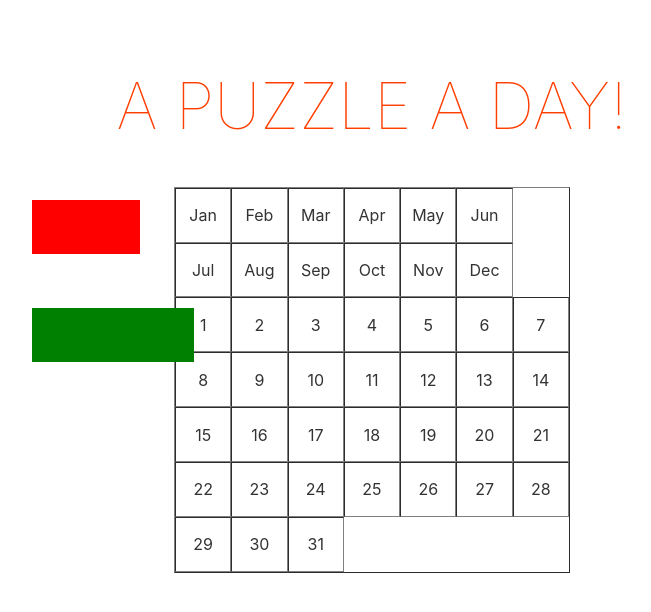
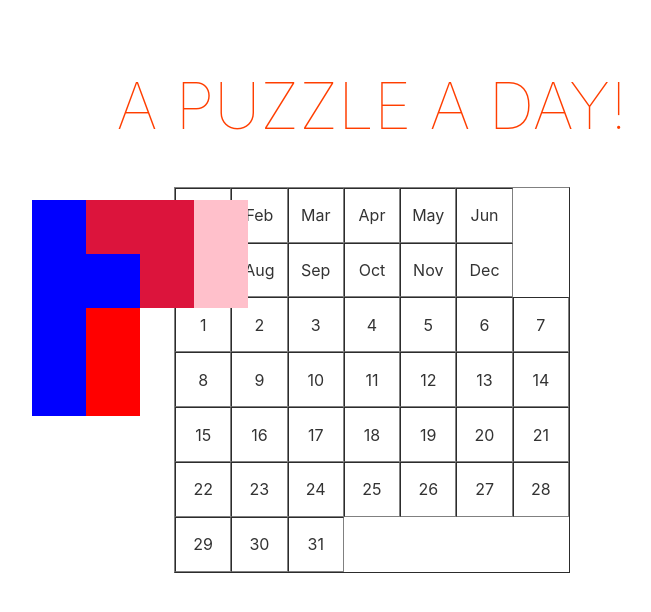
Before and after one commit to WangDaShi/puzzle, a Svelte app: page / in a window 1280 px wide. Shown: the top 612 px of the page, without its empty margins (268-919 px from the left). Built offline with nearby package versions, Linux system fonts and the light colour scheme.

Commit message:
添加所有模块

```diff
--- a/src/App.svelte
+++ b/src/App.svelte
@@ -1,26 +1,10 @@
 <script>
 
-	import PuzzlePiece from "./PuzzlePiece.svelte";
+	import PuzzlePieces from "./PuzzlePieces.svelte";
 
 	export let name;
 
-	let pieceConfig = {
-		pieceId:'qqq',
-		pieceColor:'red',
-		length:4,
-		width:2,
-		cellWidth:54,
-		solidCells:[[0,0],[1,0],[2,0],[2,1],[3,1]]
-	}
 
-	let pieceConfig2 = {
-		pieceId:'222',
-		pieceColor:'green',
-		length:3,
-		width:3,
-		cellWidth:54,
-		solidCells:[[0,2],[1,0],[1,1],[1,2],[2,0]]
-	}
 
 </script>
 
@@ -93,8 +77,7 @@
 		</table>
 	</div>
 
-	<PuzzlePiece config={pieceConfig}></PuzzlePiece>
-	<PuzzlePiece config={pieceConfig2}></PuzzlePiece>
+	<PuzzlePieces></PuzzlePieces>
 
 </main>
 
--- a/src/PuzzlePiece.svelte
+++ b/src/PuzzlePiece.svelte
@@ -55,6 +55,7 @@ import { each } from "svelte/internal";
 	}
 
 	function isSolid(i,j){
+		// debugger
 		console.log(i + "," + j);
 		console.log('solidCells:' + config.solidCells);
 		// for(let p of config.solidCells){
@@ -65,9 +66,6 @@ import { each } from "svelte/internal";
 			if(p[0] == i && p[1] == j){
 				console.log('true')
 				return true;
-			}else{
-				console.log('false')
-				return false;
 			}
 		}
 		return false;
@@ -77,13 +75,15 @@ import { each } from "svelte/internal";
 
 <div class="shape" id = {config.pieceId} on:click={click} style="width:{config.width * config.cellWidth}px;height:{config.length * config.cellWidth}px;transform:rotate({angle}deg);">
 	{#each Array(config.length) as __,row}
-		{#each Array(config.width) as _,row2}
-			{#if isSolid(row,row2)}
-				<div style="background:{config.pieceColor};with:{config.cellWidth}px;height:{config.cellWidth}px"></div>
-			{:else}
-				<div style="with:{config.cellWidth}px;height:{config.cellWidth}px"></div>
-			{/if}
-		{/each}
+		<div>
+			{#each Array(config.width) as _,row2}
+				{#if isSolid(row,row2)}
+					<div style="background:{config.pieceColor};width:{config.cellWidth}px;height:{config.cellWidth}px;float:left;"></div>
+				{:else}
+					<div style="width:{config.cellWidth}px;height:{config.cellWidth}px;float:left;"></div>
+				{/if}
+			{/each}
+		</div>
 	{/each}
 </div>
 
--- /dev/null
+++ b/src/PuzzlePieces.svelte
@@ -0,0 +1,85 @@
+<script>
+    import PuzzlePiece from "./PuzzlePiece.svelte";
+
+    let pieceConfig = {
+		pieceId:'qqq',
+		pieceColor:'red',
+		length:4,
+		width:2,
+		cellWidth:54,
+		solidCells:[[0,0],[1,0],[2,0],[2,1],[3,1]]
+	}
+
+	let pieceConfig2 = {
+		pieceId:'222',
+		pieceColor:'green',
+		length:3,
+		width:3,
+		cellWidth:54,
+		solidCells:[[0,2],[1,0],[1,1],[1,2],[2,0]]
+	}
+
+	let pieceConfig3 = {
+		pieceId:'333',
+		pieceColor:'aquamarine',
+		length:3,
+		width:3,
+		cellWidth:54,
+		solidCells:[[0,0],[0,1],[0,2],[1,0],[2,0]]
+	}
+
+	let pieceConfig4 = {
+		pieceId:'444',
+		pieceColor:'purple',
+		length:2,
+		width:3,
+		cellWidth:54,
+		solidCells:[[0,0],[0,2],[1,0],[1,1],[1,2]]
+	}
+
+	let pieceConfig5 = {
+		pieceId:'555',
+		pieceColor:'pink',
+		length:2,
+		width:4,
+		cellWidth:54,
+		solidCells:[[0,3],[1,0],[1,1],[1,2],[1,3]]
+	}
+
+	let pieceConfig6 = {
+		pieceId:'666',
+		pieceColor:'chocolate',
+		length:3,
+		width:2,
+		cellWidth:54,
+		solidCells:[[0,0],[0,1],[1,0],[1,1],[2,0]]
+	}
+
+	let pieceConfig7 = {
+		pieceId:'777',
+		pieceColor:'crimson',
+		length:2,
+		width:3,
+		cellWidth:54,
+		solidCells:[[0,0],[0,1],[0,2],[1,0],[1,1],[1,2]]
+	}
+
+	let pieceConfig8 = {
+		pieceId:'888',
+		pieceColor:'blue',
+		length:4,
+		width:2,
+		cellWidth:54,
+		solidCells:[[0,0],[1,0],[1,1],[2,0],[3,0]]
+	}
+
+</script>
+
+<PuzzlePiece config={pieceConfig}></PuzzlePiece>
+<PuzzlePiece config={pieceConfig2}></PuzzlePiece>
+<PuzzlePiece config={pieceConfig3}></PuzzlePiece>
+<PuzzlePiece config={pieceConfig4}></PuzzlePiece>
+<PuzzlePiece config={pieceConfig5}></PuzzlePiece>
+<PuzzlePiece config={pieceConfig6}></PuzzlePiece>
+<PuzzlePiece config={pieceConfig7}></PuzzlePiece>
+<PuzzlePiece config={pieceConfig8}></PuzzlePiece>
```
Also changed, not shown: public/build/bundle.js, 2 other files (tests, documents, lock files or other folders).
